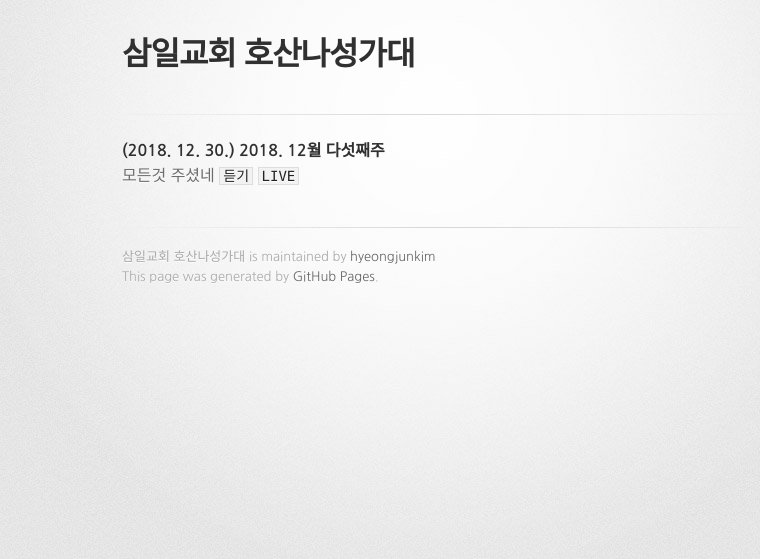
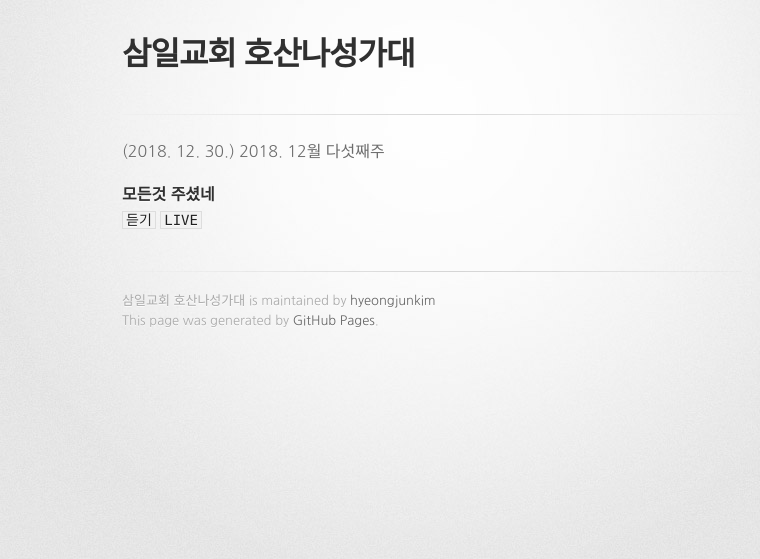
Before and after one commit to hyeongjunkim/web_hosanaachoir, a Jekyll site: the page built from index.md, in a window 1280 px wide. Shown: the top 559 px of the page, without its empty margins (208-968 px from the left). Built offline with Jekyll 4.4.1, drawn with Linux system fonts in a browser that asks for light colours; some web fonts are replaced.

```diff
--- a/index.md
+++ b/index.md
@@ -2,7 +2,7 @@
 layout: default
 ---
 
-#### (2018. 12. 30.) 2018. 12월 다섯째주
-모든것 주셨네
+(2018. 12. 30.) 2018. 12월 다섯째주
+#### 모든것 주셨네
 [`듣기`](https://www.youtube.com/watch?v=3p7sR2LFGUY)
 [`LIVE`](http://hosanna.hjkim.me/assets/media/Hosanna_The_Last_Praise.m4a?raw=true)
```
